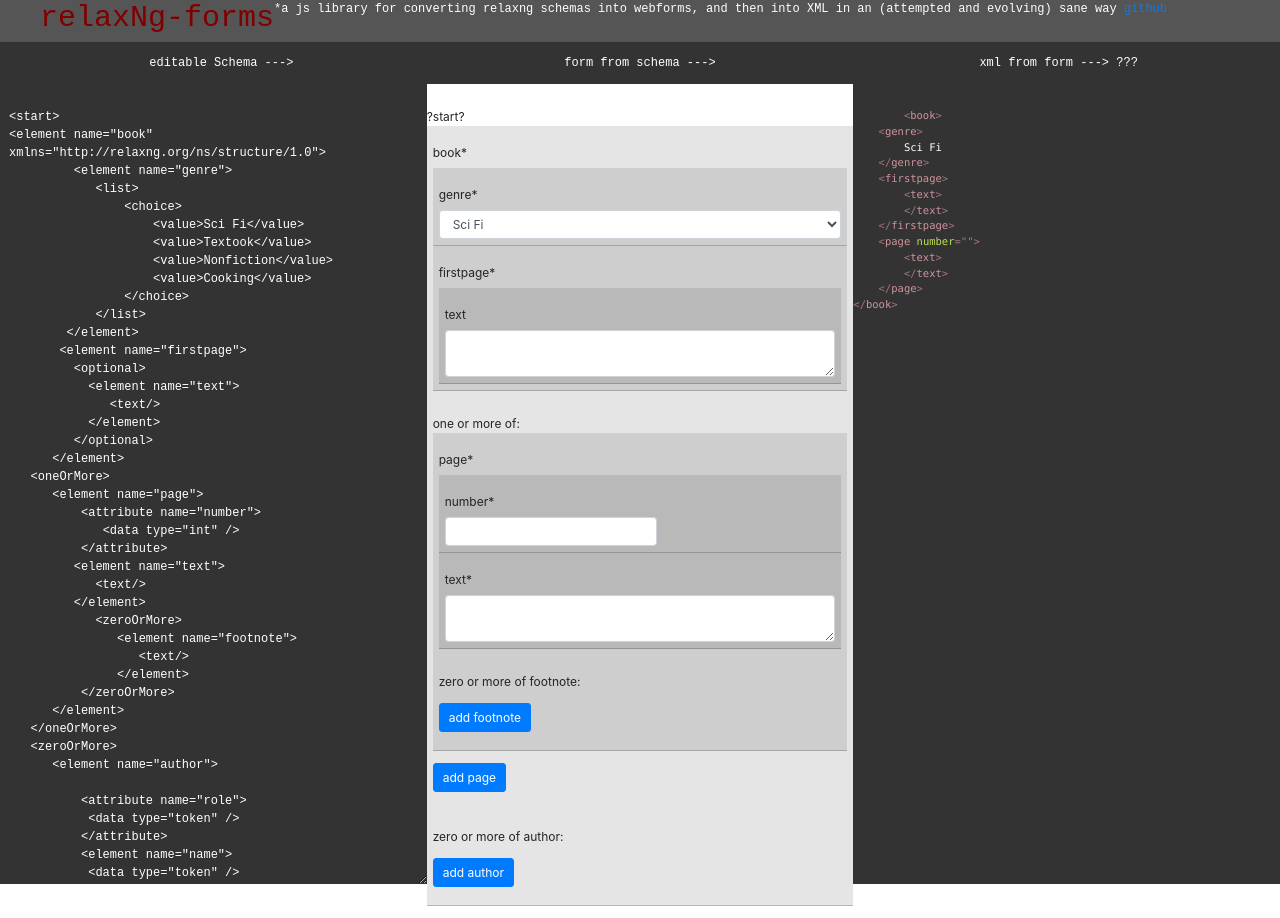
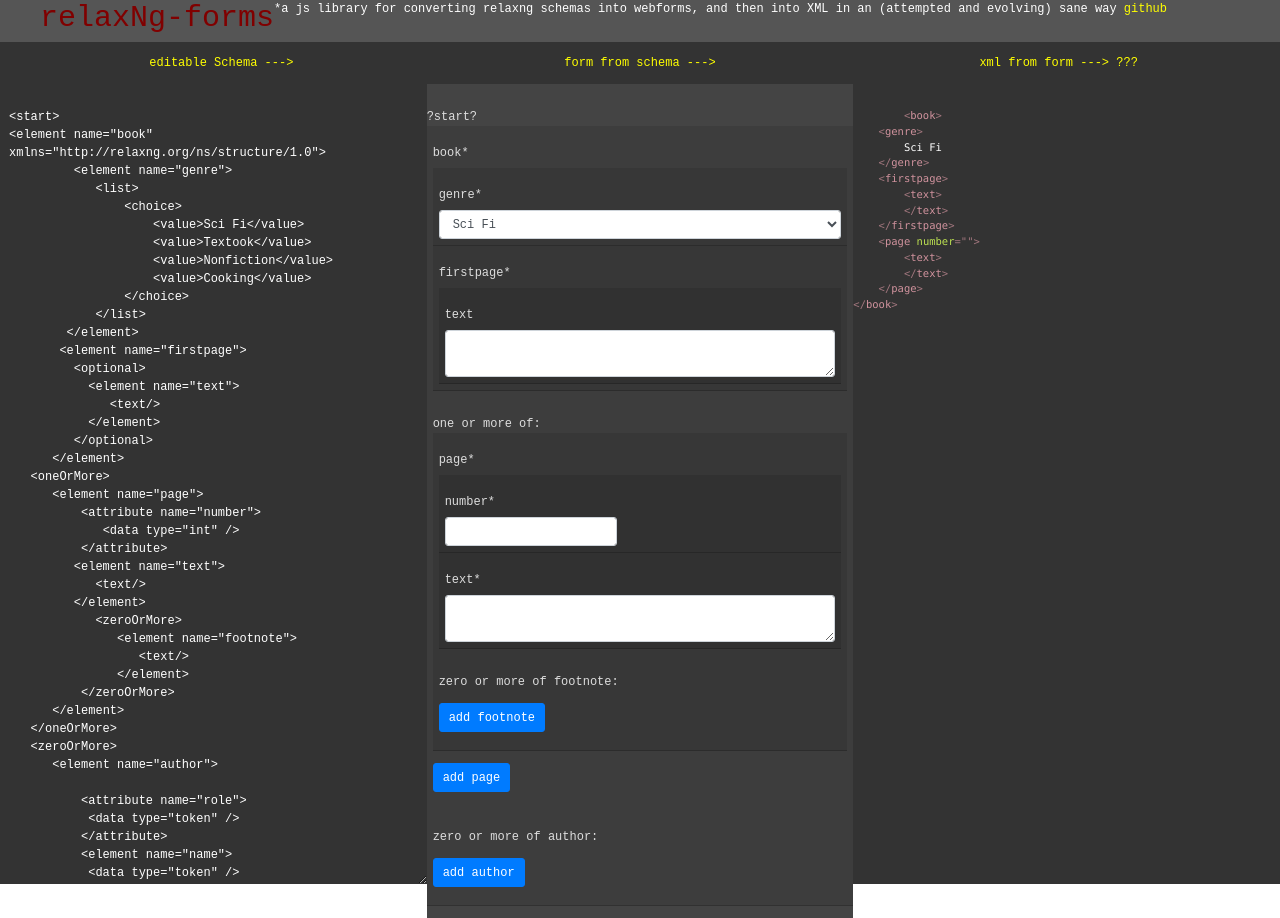
Before and after one commit to nikonikoniko/relaxNg-forms, a website: page demo/index.html in a window 1280 px wide. Drawn offline with nearby package versions, Linux system fonts and the light colour scheme; no server answers.

Commit message:
style changes

```diff
--- a/demo/main.css
+++ b/demo/main.css
@@ -46,10 +46,12 @@ input.form-control {
     width: auto;
 }
 
-
+a, a:visited, a:hover{
+    color:yellow;
+}
 .titlerow {
     background-color:#333;
-    color:white;
+    color:yellow;
     font-family: monospace;
     text-align: center;
     padding: 1em;
@@ -73,8 +75,10 @@ input.form-control {
     padding-top:2em;
 }
 .formcol {
-    background-color:white;
+    background-color:#444;
     padding-top:2em;
+    color:#ddd;
+    font-family:monospace;
 }
 .resultcol {
     background-color:#333;
```
